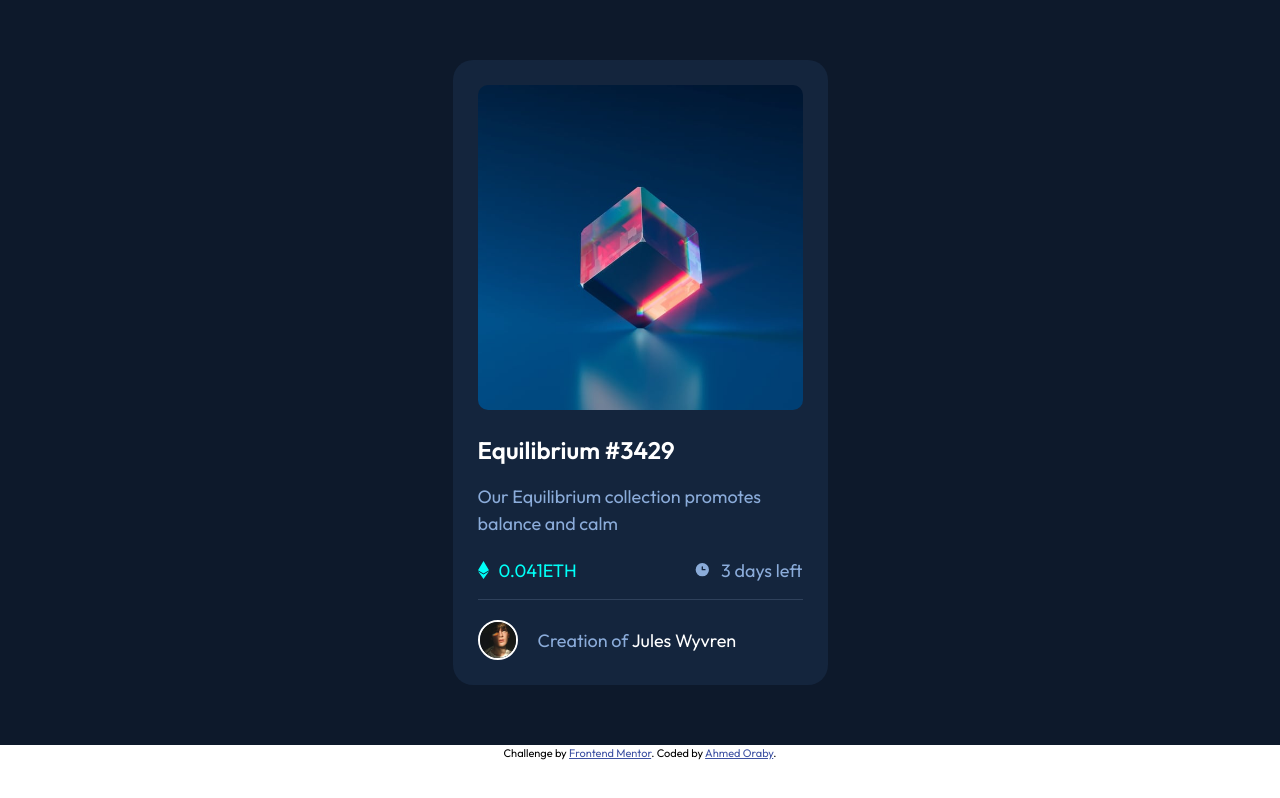
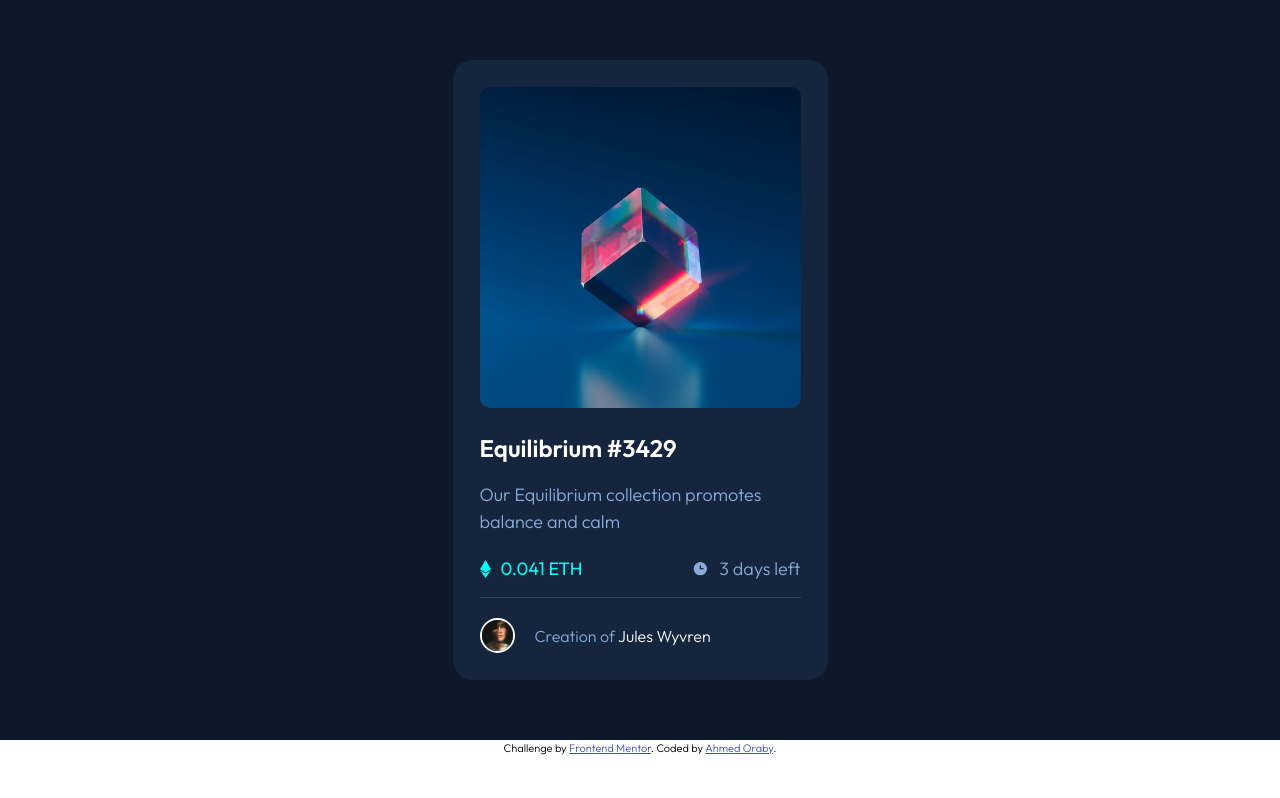
Before and after one commit to Ahmed-Oraby/NFT-preview-card, a plain HTML site: page index.html in a window 1280 px wide. Drawn offline with nearby package versions, Linux system fonts and the light colour scheme.

Commit message:
Fixing some styles.

```diff
--- a/index.html
+++ b/index.html
@@ -28,7 +28,7 @@
                     <div class="card__image">
                         <img src="images/image-equilibrium.jpg" alt="" />
                     </div>
-                    <h1>Equilibrium #3429</h1>
+                    <h1 class="card__title">Equilibrium #3429</h1>
                     <p class="soft-blue">Our Equilibrium collection promotes balance and calm</p>
                     <div class="card__footer">
                         <div class="card__icon">
@@ -38,7 +38,7 @@
                                     fill="#00FFF8"
                                 />
                             </svg>
-                            <p class="cyan">0.041ETH</p>
+                            <p class="rate">0.041 ETH</p>
                         </div>
                         <div class="card__icon">
                             <svg width="17" height="17" xmlns="http://www.w3.org/2000/svg">
--- a/style.css
+++ b/style.css
@@ -22,6 +22,7 @@ body {
     font-family: "Outfit", sans-serif;
     font-size: 1.8rem;
     line-height: 1.5;
+    font-weight: 300;
 }
 
 .container {
@@ -33,7 +34,7 @@ body {
 .card {
     max-width: 375px;
     margin: auto;
-    padding: 2.5rem;
+    padding: 2.7rem;
     border-radius: 20px;
     background-color: var(--color-card-bg);
 }
@@ -61,13 +62,14 @@ body {
     cursor: pointer;
 }
 
-.card__content h1 {
+.card__title {
     font-size: 2.4rem;
     color: #fff;
     margin: 1.5rem 0;
+    font-weight: 600;
 }
 
-.card__content h1:hover {
+.card__title:hover {
     color: var(--color-cyan);
     cursor: pointer;
 }
@@ -82,7 +84,7 @@ body {
 
 .card__icon svg {
     position: relative;
-    top: 4px;
+    top: 5px;
 }
 
 .card__footer {
@@ -96,19 +98,25 @@ body {
     justify-content: start;
     align-items: center;
     margin-top: 2rem;
+    font-size: 1.6rem;
 }
 
 .card__avatar {
     border: 2px solid white;
     border-radius: 100%;
-    width: 40px;
-    height: 40px;
+    width: 35px;
+    height: 35px;
     margin-right: 2rem;
 }
 
 .line {
     border-top: 1px solid var(--color-line);
     margin-top: 1.5rem;
+}
+
+.rate {
+    color: var(--color-cyan);
+    font-weight: 400;
 }
 
 .author {
@@ -118,10 +126,6 @@ body {
 .author:hover {
     color: var(--color-cyan);
     cursor: pointer;
-}
-
-.cyan {
-    color: var(--color-cyan);
 }
 
 .soft-blue {
```
